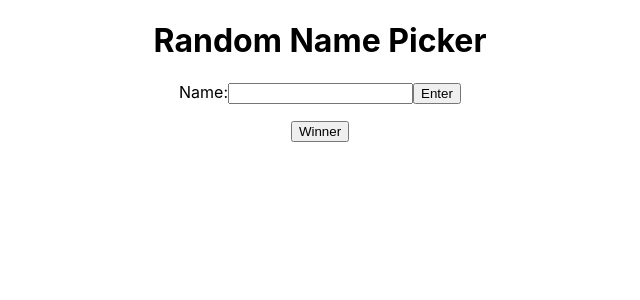
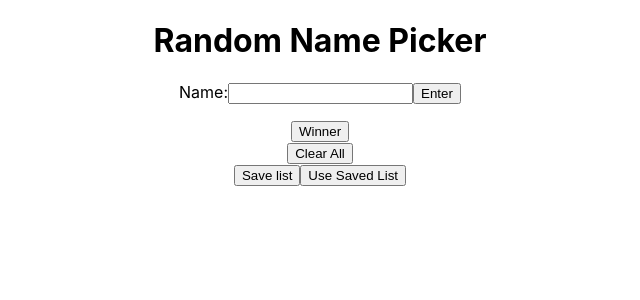
Before and after one commit to cyvender/RandomNamePicker, a React (Create React App) app: page / in a window 1280 px wide. Shown: the top 300 px of the page, without its empty margins (320-960 px from the left). Built offline with nearby package versions, Linux system fonts and the light colour scheme.

Commit message:
clear all, save list

```diff
--- a/src/App.js
+++ b/src/App.js
@@ -1,4 +1,3 @@
-import logo from "./logo.svg";
 import "./App.css";
 import { useState } from "react";
 
@@ -9,6 +8,7 @@ function App() {
   const [namesList, setNamesList] = useState([]);
   const [randomNumbers, setRandomNumbers] = useState("");
   const [clicked, setClicked] = useState(false);
+  const [savedList, setSavedList] = useState([]);
 
   const handleInput = (e) => {
     e.preventDefault();
@@ -68,15 +68,36 @@ function App() {
     setRandom(Math.random());
   }
 
-  console.log(namesList);
-  console.log(name);
-  console.log(points);
-  console.log(randomNumbers);
+  // console.log(namesList);
+  console.log("names list is " + namesList.map((name) => name.name));
+  // console.log(points);
+  // console.log(randomNumbers);
+  console.log("saved list is " + savedList.map((name) => name.name));
 
   const test = () => {
     if (namesList.length > 0) {
       return <>The winner is {namesList[randomNumbers].name}!</>;
     }
+  };
+
+  const handleSaveList = () => {
+    setSavedList((prevList) => {
+      let namesListCopy = [...namesList];
+      return namesListCopy;
+    });
+  };
+  const handleUseSavedList = () => {
+    setNamesList((prevList) => {
+      let useSavedList = savedList;
+      return useSavedList;
+    });
+  };
+
+  const handleClearAll = () => {
+    setNamesList((prevList) => {
+      let namesListCleared = [];
+      return namesListCleared;
+    });
   };
 
   return (
@@ -106,6 +127,10 @@ function App() {
           <h1 style={{ color: "red" }}>{randomNumbers}!</h1>{" "}
         </h3>
       ) : null}
+      <button onClick={handleClearAll}>Clear All</button>
+      <br></br>
+      <button onClick={handleSaveList}>Save list</button>
+      <button onClick={handleUseSavedList}>Use Saved List</button>
     </div>
   );
 }
```
Also changed, not shown: 7 other files (tests, documents, lock files or other folders).
